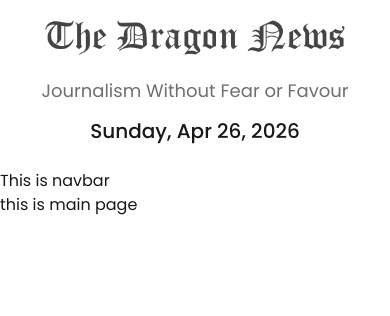
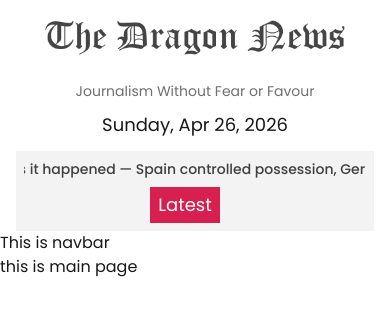
Before and after one commit to tfshorifulislam/dragon-news, a Next.js app: page / in a window 390 px wide. Shown: the top 316 px of the page. Built offline with nearby package versions, Linux system fonts and the light colour scheme.

Commit message:
header update

```diff
--- a/package.json
+++ b/package.json
@@ -12,7 +12,8 @@
     "date-fns": "^4.1.0",
     "next": "16.2.4",
     "react": "19.2.4",
-    "react-dom": "19.2.4"
+    "react-dom": "19.2.4",
+    "react-fast-marquee": "^1.6.5"
   },
   "devDependencies": {
     "@tailwindcss/postcss": "^4",
--- a/src/components/Header/Header.jsx
+++ b/src/components/Header/Header.jsx
@@ -2,18 +2,28 @@ import React from 'react';
 import logo from '@/assets/logo.png'
 import Image from 'next/image';
 import { format } from "date-fns";
+import Marquee from 'react-fast-marquee';
 const Header = () => {
     return (
-        <div>
-            <div className='flex justify-center my-5  '>
+        <div className='w-11/12 mx-auto'>
+            <div className='flex justify-center my-5'>
                 <Image src={logo} width={300} height={200} alt='Logo' />
             </div>
-            <p className='text-lg leading-8 text-[#706F6F] text-center mb-2.5'>
+            <p className='text-sm md:text-lg leading-8 text-[#706F6F] text-center mb-1 md:mb-2.5'>
                 Journalism Without Fear or Favour
             </p>
-            <div className='flex justify-center mb-6 font-medium text-xl'>
+            <div className='flex justify-center mb-3 md:mb-6 md:font-medium text-lg md:text-xl'>
                 {
                     format(new Date(), "EEEE, MMM dd, yyyy")}
+            </div>
+            <div className='p-2 md:p-4 bg-[#F3F3F3] flex flex-col-reverse sm:flex-row items-center '>
+                <button
+                    className='px-2 md:px-6 py-1 md:py-2 bg-[#D72050] text-white font-normal md:font-medium text-lg md:text-xl mr-5 cursor-pointer'>
+                    Latest
+                </button>
+                <Marquee className='text-sm md:text-lg font-medium md:font-semibold text-[#403F3F] mb-2 sm:mb-0'>
+                    Match Highlights: Germany vs Spain as it happened — Spain controlled possession, Germany threatened on counters, and after a tight battle with late drama, Spain came out on top.
+                </Marquee>
             </div>
         </div>
     );
```
Also changed, not shown: 1 other file (tests, documents, lock files or other folders).
